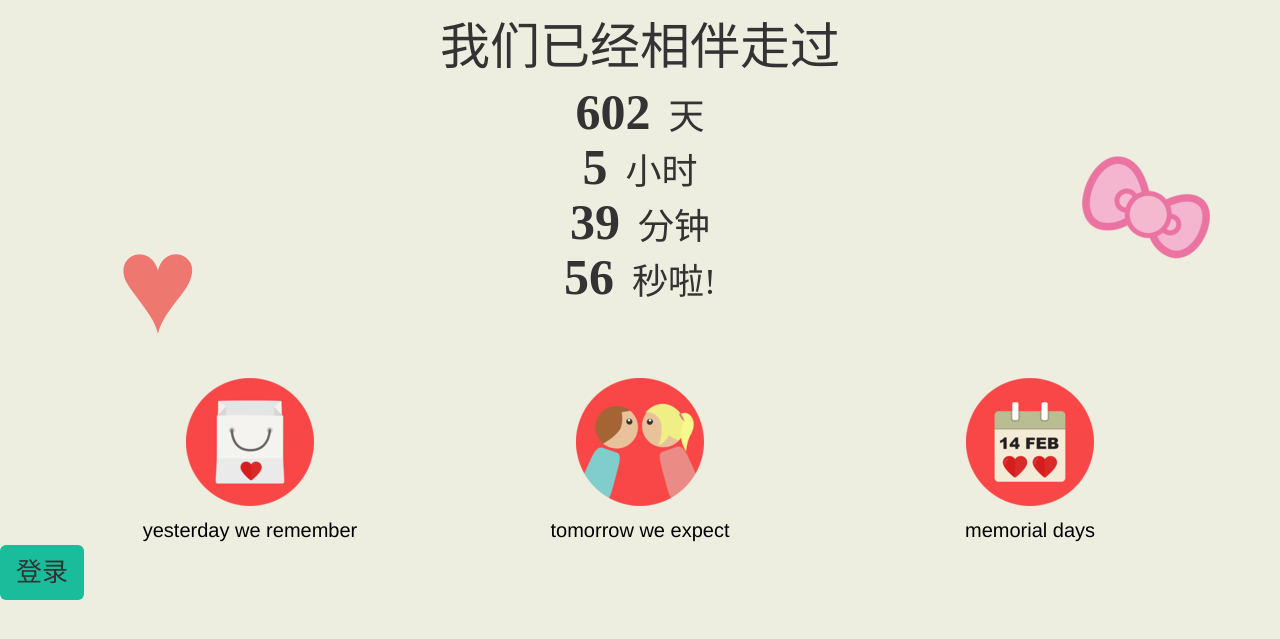
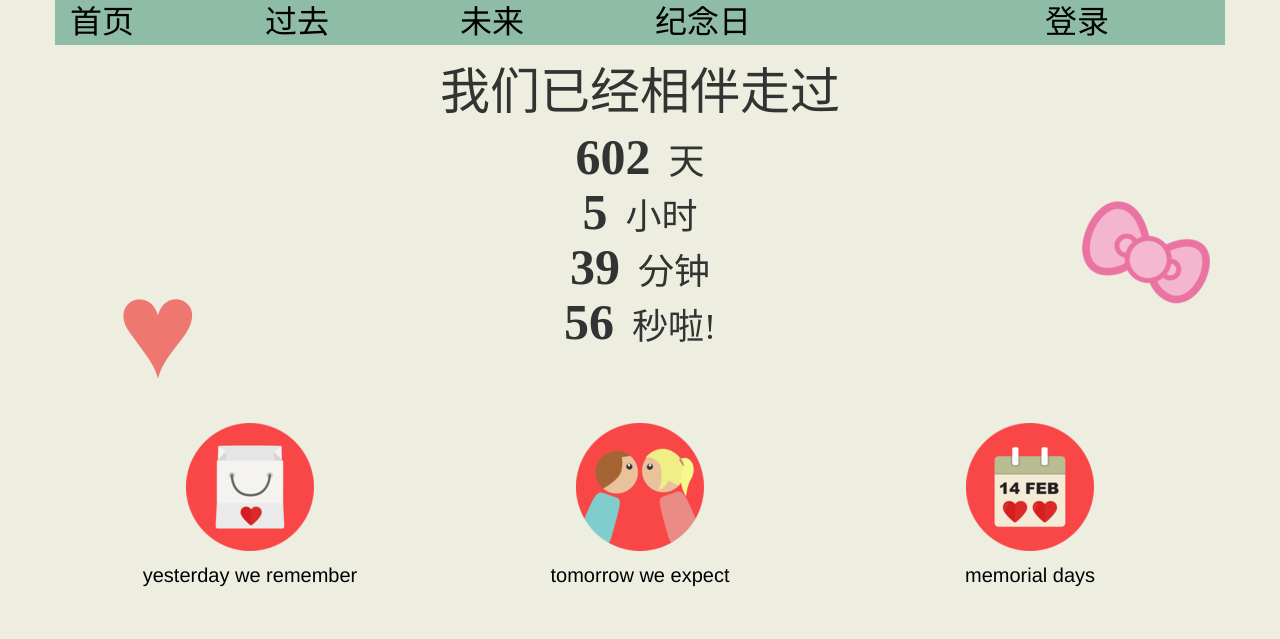
Before and after one commit to Mufidy/OurMemoriesWeb, a PHP site: page / in a window 1280 px wide. Shown: the top 639 px of the page. Run offline with PHP 8.4, Linux system fonts and the light colour scheme; some web fonts are replaced.

Commit message:
Add menu for show

```diff
--- a/css/ourmemery.css
+++ b/css/ourmemery.css
@@ -57,5 +57,15 @@ a:active{
 	height: 200px;
 	vertical-align:text-top;
 	margin-top:-450px;
+}
 
+.menu{
+	background-color: #8FBCA6;
+	height: 45px;
 }
+
+.menu a{
+	font-size: 32px;
+	font-family: "Droid Sans";
+	cursor: pointer;
+}
--- a/index.html
+++ b/index.html
@@ -17,6 +17,28 @@
 
 </head>
 <body>
+	<div class="container menu">
+		<div class="row">
+			<div class="col-md-2">
+				<a href="#">首页</a>
+			</div>
+			<div class="col-md-2">
+				<a href="#">过去</a>
+			</div>
+			<div class="col-md-2">
+				<a href="#">未来</a>
+			</div>
+			<div class="col-md-2">
+				<a href="#">纪念日</a>
+			</div>
+			<div class="col-md-2">
+
+			</div>
+			<div class="col-md-2">
+				<a data-toggle="modal" data-target="#myModal">登录</a>
+			</div>
+		</div>
+	</div>
 	<h1 style="text-align:center;font-family: 'Droid Sans';"id="ourtime"></h1>
 	<div class="heart" id="myHeart" onmouseover="setHeartToWord();" onmouseout="setWordToHeart();">♥</div><br/><br/>
 	<div class="container">
@@ -52,7 +74,7 @@
 
 	</div>
 
-	<button class="btn btn-lg site-header-btn" data-toggle="modal" data-target="#myModal">登录</button>
+
     <!--Launch modal start-->
     <!-- Modal -->
 	<div class="modal fade" id="myModal" tabindex="-1" role="dialog" aria-labelledby="myModalLabel" aria-hidden="true">
```
